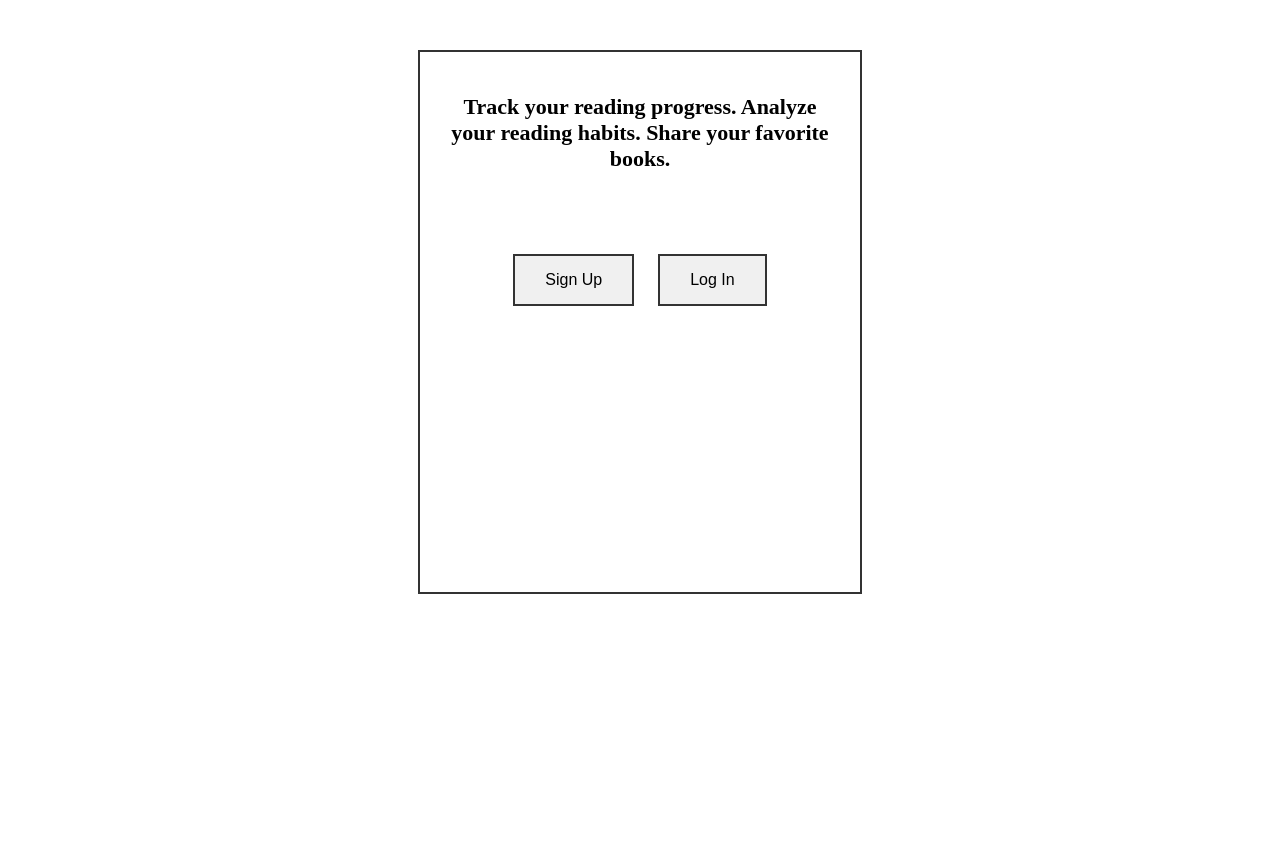
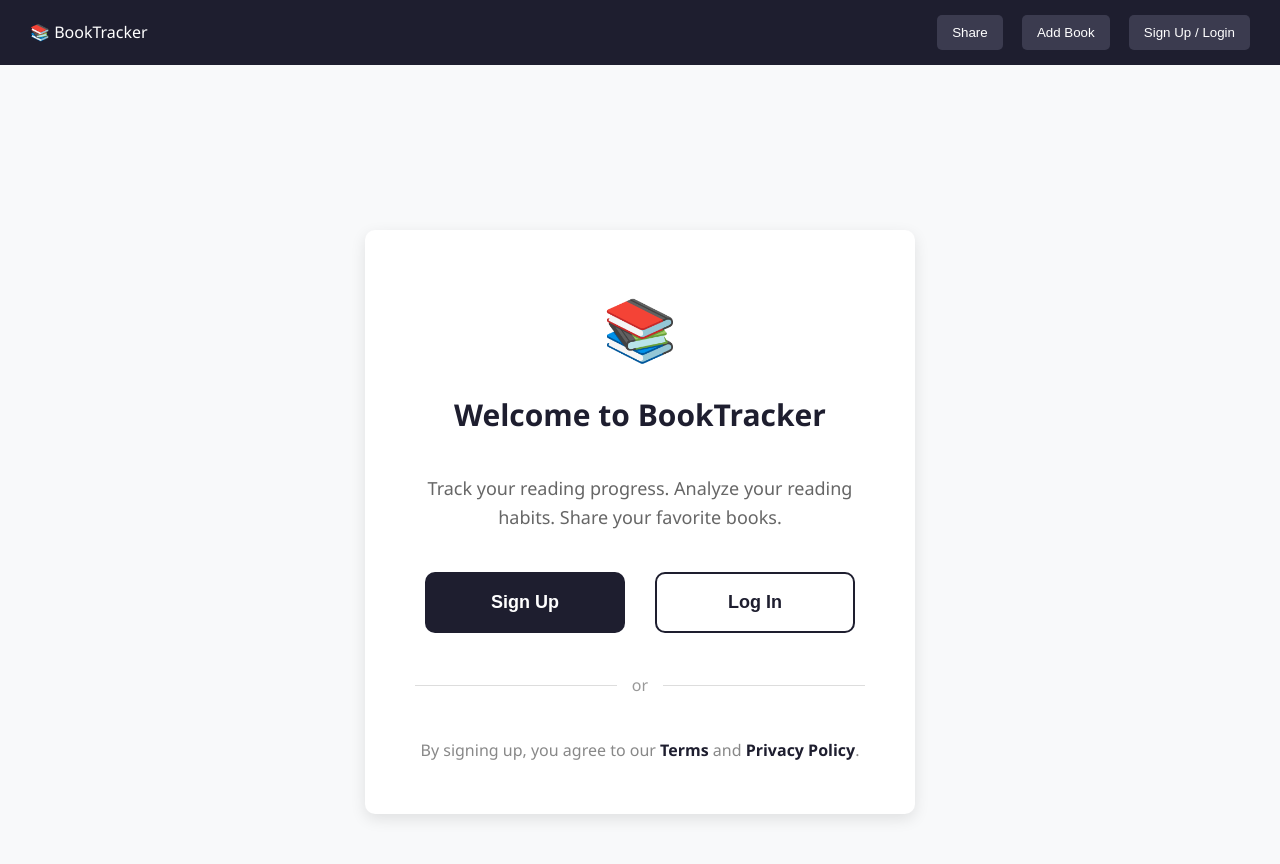
Before and after one commit to ShuaiShao20010902/CITS3403-Group-Project, a Flask app: template CITS3403-Project/templates/Signup_and_login.html in a window 1280 px wide. Before the commit the page ends 594 px from the top, so only its background shows below. Run offline with Flask 3, Linux system fonts and the light colour scheme; the template is opened without the code that fills it, so the values that code supplies are empty.

Commit message:
Some changes on index, link the button with html page, do the css style for the signup page
Make the signup and share button link to the signup html and publicshare html. Divide index into two parts, make the nav part and link all the page with the nav. Make a css style for the signup page

```diff
--- a/CITS3403-Project/app.py
+++ b/CITS3403-Project/app.py
@@ -139,6 +139,15 @@ def init_db():
 def home():
     return render_template('index.html')
 
+@app.route('/Signup_and_login.html')
+def signup_login():
+    return render_template('Signup_and_login.html')
+
+
+@app.route('/publicshare.html')
+def public_share():
+    return render_template('publicshare.html')
+
 @app.route('/api/user_books')
 def api_user_books():
     user_id = request.args.get('user_id', 1)
--- /dev/null
+++ b/CITS3403-Project/static/css/signup.css
@@ -0,0 +1,157 @@
+* {
+    box-sizing: border-box;
+    margin: 0;
+    padding: 0;
+}
+
+body {
+    font-family: 'Segoe UI', Tahoma, Geneva, Verdana, sans-serif;
+    background-color: #f8f9fa;
+    color: #333;
+    line-height: 1.6;
+}
+
+/* Main container styles - larger size */
+.signup-container {
+    width: 550px;  /* Increased width */
+    background-color: white;
+    border-radius: 10px;
+    box-shadow: 0 5px 15px rgba(0, 0, 0, 0.1);
+    padding: 50px;  /* Increased padding */
+    text-align: center;
+    margin: 150px auto 50px;
+    transition: transform 0.3s;
+}
+
+.signup-container:hover {
+    transform: translateY(-5px);
+    box-shadow: 0 8px 25px rgba(0, 0, 0, 0.15);
+}
+
+/* Logo and title - larger font */
+.logo-section {
+    margin-bottom: 35px;  /* Increased spacing */
+}
+
+.logo-icon {
+    font-size: 60px;  /* Larger icon */
+    margin-bottom: 15px;
+}
+
+.welcome-text {
+    font-size: 30px;  /* Larger title */
+    font-weight: 600;
+    color: #1e1e2f;
+    margin-bottom: 25px;
+}
+
+/* Description text - larger font */
+.description {
+    font-size: 18px;  /* Larger font */
+    color: #666;
+    margin-bottom: 40px;
+    line-height: 1.6;
+}
+
+/* Button group - larger buttons */
+.button-group {
+    display: flex;
+    justify-content: center;
+    gap: 30px;  /* Increased spacing */
+    margin-top: 40px;
+}
+
+/* Common button styles - larger buttons */
+.auth-button {
+    padding: 18px 40px;  /* Larger buttons */
+    font-size: 18px;  /* Larger font */
+    font-weight: 600;
+    border: none;
+    border-radius: 10px;
+    cursor: pointer;
+    transition: all 0.2s;
+    flex: 1;
+    max-width: 200px;  /* Increased max width */
+}
+
+/* Sign up button */
+.signup-btn {
+    background-color: #1e1e2f;
+    color: white;
+}
+
+.signup-btn:hover {
+    background-color: #2a2a46;
+    transform: translateY(-2px);
+}
+
+/* Login button */
+.login-btn {
+    background-color: #ffffff;
+    color: #1e1e2f;
+    border: 2px solid #1e1e2f;
+}
+
+.login-btn:hover {
+    background-color: #f5f5f5;
+    transform: translateY(-2px);
+}
+
+/* Divider */
+.divider {
+    display: flex;
+    align-items: center;
+    margin: 40px 0;  /* Increased spacing */
+    color: #999;
+    font-size: 16px;  /* Larger font */
+}
+
+.divider::before,
+.divider::after {
+    content: '';
+    flex: 1;
+    border-bottom: 1px solid #ddd;
+}
+
+.divider::before {
+    margin-right: 15px;
+}
+
+.divider::after {
+    margin-left: 15px;
+}
+
+/* Footer text */
+.footer-text {
+    font-size: 16px;  /* Larger font */
+    color: #888;
+    margin-top: 40px;
+}
+
+.footer-link {
+    color: #1e1e2f;
+    text-decoration: none;
+    font-weight: 600;
+}
+
+.footer-link:hover {
+    text-decoration: underline;
+}
+
+/* Responsive design */
+@media (max-width: 600px) {  /* Adjusted breakpoint */
+    .signup-container {
+        width: 90%;
+        padding: 40px 30px;
+    }
+
+    .button-group {
+        flex-direction: column;
+        align-items: center;
+    }
+
+    .auth-button {
+        width: 100%;
+        max-width: 100%;
+    }
+}
--- a/CITS3403-Project/templates/Signup_and_login.html
+++ b/CITS3403-Project/templates/Signup_and_login.html
@@ -4,45 +4,27 @@
     <meta charset="UTF-8">
     <meta name="viewport" content="width=device-width, initial-scale=1.0">
     <title>Reading Tracker</title>
-    <style>
-        .container
-        {
-            width: 400px;
-            height: 500px;
-            border: 2px solid #333;
-            padding: 20px;
-            text-align: center;
-            margin: 50px auto;
-        }
-        p
-        {
-            font-size: 22px;
-            font-weight: bold;
-        }
-
-        button
-        {
-            margin: 10px;
-            padding: 15px 30px;
-            font-size: 16px;
-            border: 2px solid #333;
-            margin-top: 60px;
-            background-color: #f0f0f0;
-        }
-
-        button:active {
-            background-color: #ccc;
-        }
-
-
-
-    </style>
+    <link rel="stylesheet" href="{{ url_for('static', filename='css/signup.css') }}">
 </head>
 <body>
-    <div class="container">
-        <p>Track your reading progress. Analyze your reading habits. Share your favorite books.</p>
-        <button>Sign Up</button>
-        <button>Log In</button>
+    {% include 'nav.html' %}
+
+    <div class="signup-container">
+        <div class="logo-section">
+            <div class="logo-icon">📚</div>
+            <h1 class="welcome-text">Welcome to BookTracker</h1>
+        </div>
+
+        <p class="description">Track your reading progress. Analyze your reading habits. Share your favorite books.</p>
+
+        <div class="button-group">
+            <button class="auth-button signup-btn">Sign Up</button>
+            <button class="auth-button login-btn">Log In</button>
+        </div>
+
+        <div class="divider">or</div>
+
+        <p class="footer-text">By signing up, you agree to our <a href="#" class="footer-link">Terms</a> and <a href="#" class="footer-link">Privacy Policy</a>.</p>
     </div>
 </body>
 </html>
--- /dev/null
+++ b/CITS3403-Project/templates/nav.html
@@ -0,0 +1,49 @@
+<!DOCTYPE html>
+<html lang="en">
+<head>
+<meta charset="UTF-8">
+<meta name="viewport" content="width=device-width, initial-scale=1.0">
+<title>Navigation</title>
+<style>
+header {
+  position: fixed;
+  top: 0;
+  left: 0;
+  width: 100%;
+  background-color: #1e1e2f;
+  color: white;
+  padding: 15px 30px;
+  display: flex;
+  justify-content: space-between;
+  align-items: center;
+  z-index: 1000;
+}
+
+header .buttons button {
+  margin-left: 15px;
+  padding: 10px 15px;
+  background-color: #3b3b4f;
+  color: white;
+  border: none;
+  border-radius: 5px;
+  cursor: pointer;
+}
+
+header .buttons a {
+  text-decoration: none;
+}
+</style>
+</head>
+<body>
+<header>
+  <div class="logo">📚 BookTracker</div>
+  <div class="buttons">
+    <a href="publicshare.html"><button>Share</button></a>
+    <button>Add Book</button>
+    <a href="Signup_and_login.html"><button>Sign Up / Login</button></a>
+  </div>
+</header>
+
+<div style="height: 80px;"></div>
+</body>
+</html>
```
Also changed, not shown: CITS3403-Project/Signup_and_login.html (deleted, +0 -48 lines), CITS3403-Project/templates/index.html (+1 -42 lines), CITS3403-Project/templates/publicshare.html (+35 -0 lines).
